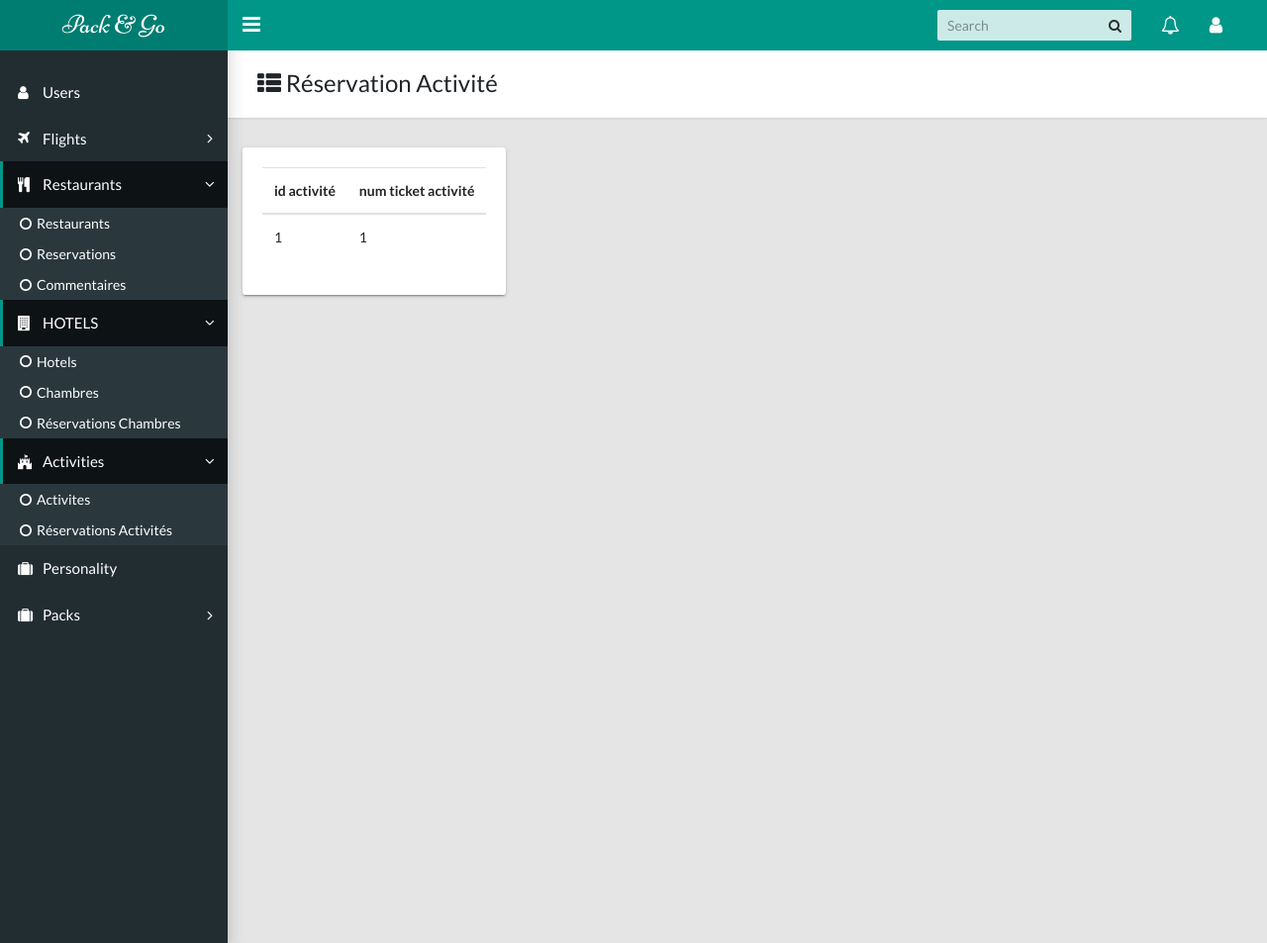
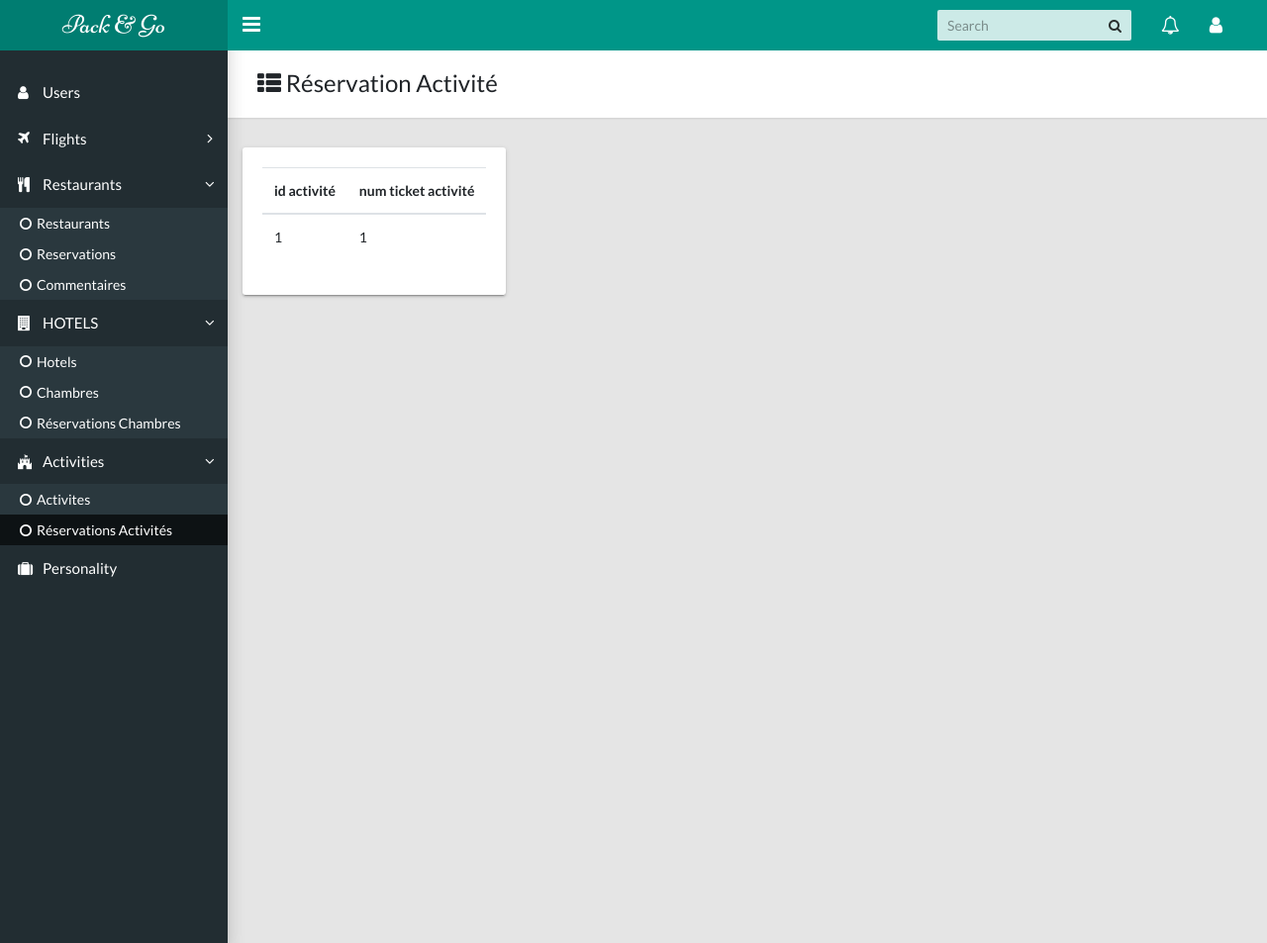
Before and after one commit to khalil06/pack-and-go-web, a Symfony app: template templates/reservationA/table-basic.html.twig in a window 1280 px wide. Shown: the whole page at 99% size. Run offline with Twig, Linux system fonts and the light colour scheme; the template is opened without the code that fills it: most values are stand-ins (such as "Sample title", 1, 10 or a date in 2020); a map, chart or similar area stays blank; some libraries are stand-ins or nearby versions.

Commit message:
integ final 4 sami khalil eya dorsaf

```diff
--- a/composer.json
+++ b/composer.json
@@ -15,7 +15,7 @@
         "endroid/qr-code-bundle": "^4.0",
         "knplabs/knp-paginator-bundle": "^5.8",
         "phpdocumentor/reflection-docblock": "^5.3",
-        "sensio/framework-extra-bundle": "^5.1",
+        "sensio/framework-extra-bundle": "^6.2",
         "symfony/asset": "4.4.*",
         "symfony/console": "4.4.*",
         "symfony/dotenv": "4.4.*",
--- a/src/Controller/DashboardController.php
+++ b/src/Controller/DashboardController.php
@@ -40,7 +40,7 @@ class DashboardController extends AbstractController
         ]);
     }
     /**
-     * @Route("/dashboard/table", name="app_dashboard_table")
+     * @Route("/dashboard/table", name="app_dashboard_tablee")
      */
     public function createUserPersonality(Request $request)
     {
--- a/templates/base.html.twig
+++ b/templates/base.html.twig
@@ -13,7 +13,6 @@
               href="https://maxcdn.bootstrapcdn.com/font-awesome/4.7.0/css/font-awesome.min.css">
 
         {# {{ encore_entry_link_tags('app') }} #}
-        <script src="https://cdn.tailwindcss.com"></script>
 
     {% endblock %}
 </head>
@@ -47,7 +46,6 @@
             ga('create', 'UA-72504830-1', 'auto');
             ga('send', 'pageview');
         }
-
     </script>
     <script src="{{ asset('bundles/starrating/js/rating.js') }}"></script>
 
@@ -189,7 +187,7 @@
                         Notifications</a></li>
             </ul>
         </li>
-        <li class="treeview is-expanded "><a class="app-menu__item" href="/afficheR" data-toggle="treeview"><i
+        <li class="treeview is-expanded "><a class="app-menu__item" href="/afficheR" data-toggle=""><i
                         class="app-menu__icon fa fa-cutlery"></i><span class="app-menu__label">Restaurants</span><i
                         class="treeview-indicator fa fa-angle-right"></i></a>
             <ul class="treeview-menu">
@@ -201,7 +199,7 @@
                        href="{{ path('AFFommentaire') }}"><i class="icon fa fa-circle-o"></i>{% trans %} Commentaires{% endtrans %}</a></li>
             </ul>
         </li>
-        <li class="treeview is-expanded"><a class="app-menu__item" href="/back" data-toggle="treeview"><i
+        <li class="treeview is-expanded"><a class="app-menu__item" href="/back" data-toggle=""><i
                         class="app-menu__icon fa fa-building"></i><span class="app-menu__label">HOTELS</span><i
                         class="treeview-indicator fa fa-angle-right"></i></a>
             <ul class="treeview-menu">
@@ -211,53 +209,21 @@
                        href="{{ path('listChambres') }}"><i class="icon fa fa-circle-o"></i>  {% trans %}Chambres{% endtrans %}</a></li>
                 <li><a class="treeview-item {% if menu_selected == 'reservationch' %} active {% endif %}"
                        href="/listReservChambres"><i class="icon fa fa-circle-o"></i>{% trans %} Réservations Chambres{% endtrans %}</a></li>
-
-
-
             </ul>
         </li>
-
-
-        <li class="treeview is-expanded"><a class="app-menu__item" href="/dashboard/table" data-toggle="treeview"><i
+        <li class="treeview is-expanded"><a class="app-menu__item" href="/dashboard/tableactivite" data-toggle=""><i
                         class="app-menu__icon fa fa-fort-awesome"></i><span class="app-menu__label">Activities</span><i
                         class="treeview-indicator fa fa-angle-right"></i></a>
             <ul class="treeview-menu">
-                <li><a class="treeview-item {% if menu_selected == 'activite' %} active {% endif %}" href="/dashboard/table"><i
+                <li><a class="treeview-item {% if menu_selected == 'activite' %} active {% endif %}" href="/dashboard/tableactivite"><i
                                 class="icon fa fa-circle-o"></i> Activites</a></li>
                 <li><a class="treeview-item {% if menu_selected == 'reservationA' %} active {% endif %}" href="/reserverActivitee"><i
                                 class="icon fa fa-circle-o"></i>{% trans %} Réservations Activités{% endtrans %}</a></li>
-
-
-
             </ul>
         </li>
         <li><a class="app-menu__item" href="/gestion/personnalite"><i class="app-menu__icon fa fa-suitcase"></i><span
                         class="app-menu__label">Personality</span></a></li>
         <ul>
-
-        <li class="treeview"><a class="app-menu__item" href="#" data-toggle="treeview"><i
-                        class="app-menu__icon fa fa-suitcase"></i><span class="app-menu__label">Packs</span><i
-                        class="treeview-indicator fa fa-angle-right"></i></a>
-            <ul class="treeview-menu">
-                <li><a class="treeview-item" href="blank-page.html"><i class="icon fa fa-circle-o"></i> Blank Page</a>
-                </li>
-                <li><a class="treeview-item" href="page-login.html"><i class="icon fa fa-circle-o"></i> Login Page</a>
-                </li>
-                <li><a class="treeview-item" href="page-lockscreen.html"><i class="icon fa fa-circle-o"></i> Lockscreen
-                        Page</a></li>
-                <li><a class="treeview-item" href="page-user.html"><i class="icon fa fa-circle-o"></i> User Page</a>
-                </li>
-                <li><a class="treeview-item" href="page-invoice.html"><i class="icon fa fa-circle-o"></i> Invoice
-                        Page</a></li>
-                <li><a class="treeview-item" href="page-calendar.html"><i class="icon fa fa-circle-o"></i> Calendar Page</a>
-                </li>
-                <li><a class="treeview-item" href="page-mailbox.html"><i class="icon fa fa-circle-o"></i> Mailbox</a>
-                </li>
-                <li><a class="treeview-item" href="page-error.html"><i class="icon fa fa-circle-o"></i> Error Page</a>
-                </li>
-            </ul>
-        </li>
-    </ul>
 </aside>
 <body>
 
--- a/templates/baseFront.html.twig
+++ b/templates/baseFront.html.twig
@@ -185,7 +185,7 @@
             </div>
             <div class="col-md-4 col-sm-4 col-xs-4 serv-agile s4">
                 <div class="w3-agile">
-                    <a href="#" class="hvr-rectangle-out"><i class="fa fa-globe" aria-hidden="true"></i></a>
+                    <a href="/client/table" class="hvr-rectangle-out"><i class="fa fa-globe" aria-hidden="true"></i></a>
                 </div>
                 <h4 class="text-center">Beautiful Activities</h4>
                 <p class="services-w3ls">Explore and do more activities </p>
--- a/templates/dashboard/table-activite.html.twig
+++ b/templates/dashboard/table-activite.html.twig
@@ -1,7 +1,7 @@
 {% extends 'base.html.twig' %}
 
 {% block title %}Hello DashboardController!{% endblock %}
-{% set menu_selected = 'reservationA' %}
+{% set menu_selected = 'activite' %}
 {% block body %}
 
 
--- a/templates/reservationA/table-activite.html.twig
+++ b/templates/reservationA/table-activite.html.twig
@@ -1,5 +1,6 @@
 {% extends 'base.html.twig' %}
 {% block title %}Hello DashboardController!{% endblock %}
+{% set menu_selected = 'reservationA' %}
 
 {% block body %}
 
--- a/templates/reservationA/table-basic.html.twig
+++ b/templates/reservationA/table-basic.html.twig
@@ -1,6 +1,6 @@
 {% extends 'base.html.twig' %}
 {% block title %}Hello DashboardController!{% endblock %}
-
+{% set menu_selected = 'reservationA' %}
 {% block body %}
 
 
```
Also changed, not shown: public/uploads/5c94cf33b5f135d5c433197d89f194bb.jpeg (added), public/uploads/b38a8264194ee71f438a1aa621489074.jpeg (added), 3 other files.
